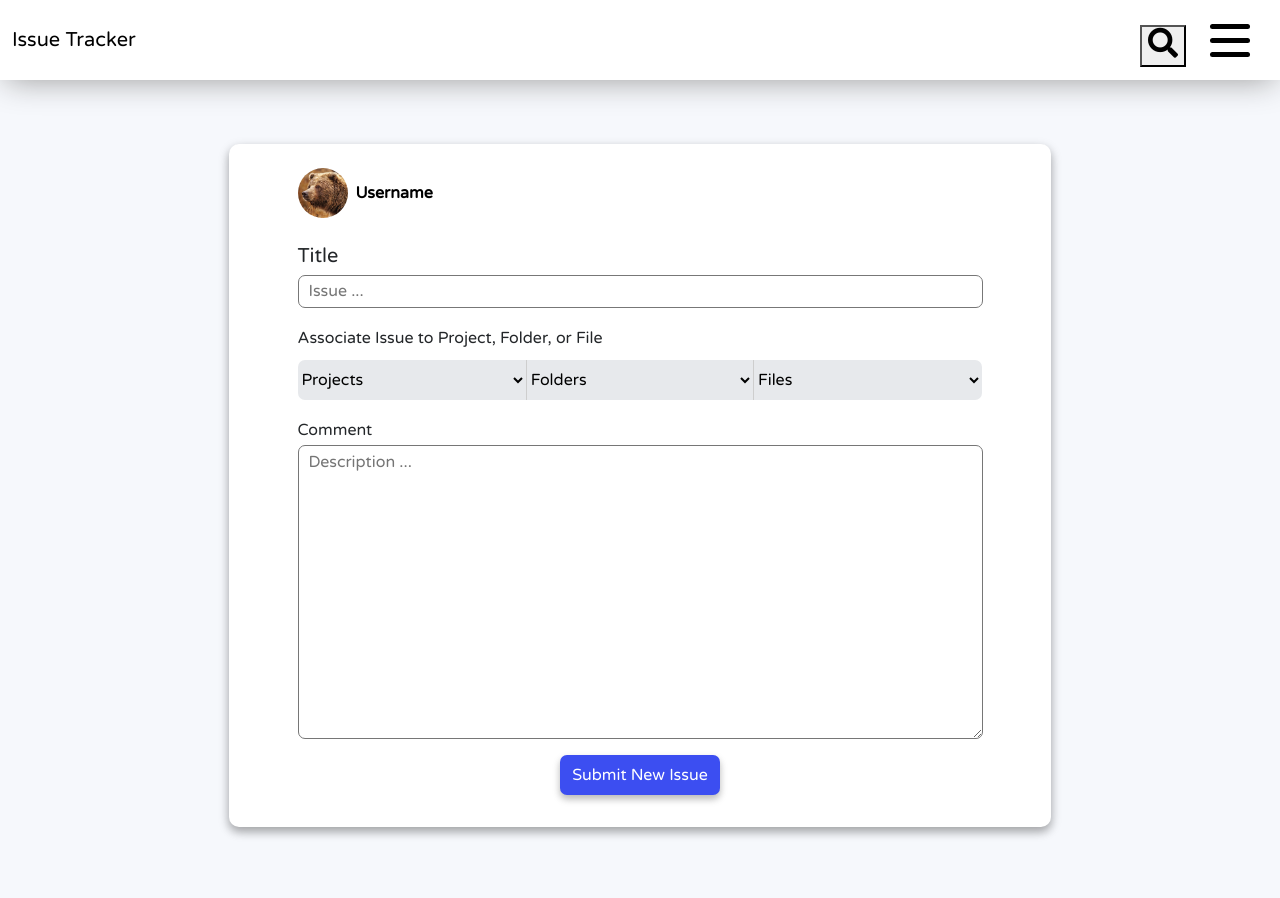
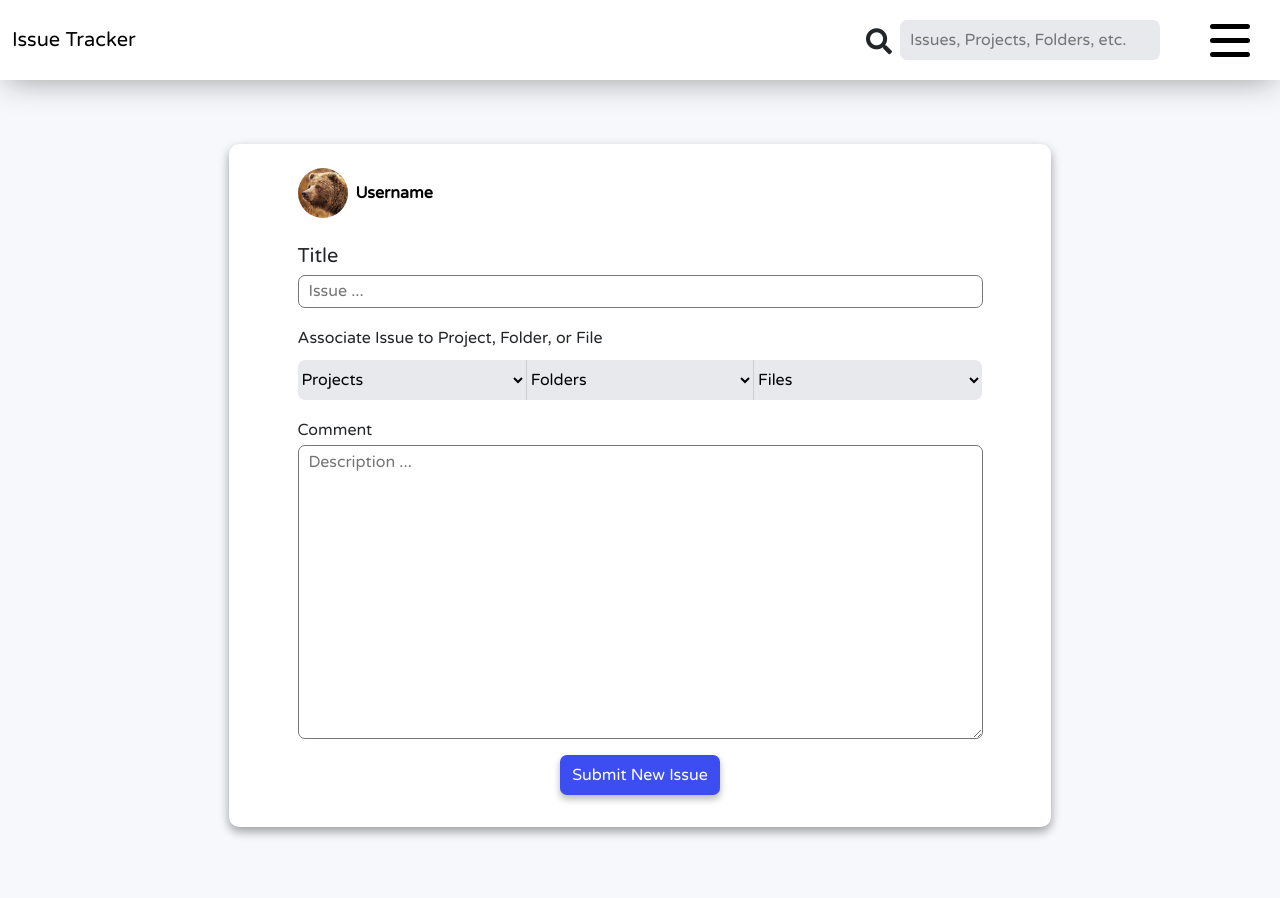
Before and after one commit to RHAM231/GitHub-Issue-Frontend, a Django app: page /issue-create in a window 1280 px wide. Shown: the top 898 px of the page. Run offline with Django 3.2, Linux system fonts and the light colour scheme; some libraries are stand-ins or nearby versions.

Commit message:
Customizing search bar in navbar

```diff
--- a/base/templates/base/base.html
+++ b/base/templates/base/base.html
@@ -53,13 +53,21 @@ See views.py under the projects app
 <body>
   <nav class="navbar navbar-expand-custom">
     <a class="navbar-brand" href="">Issue Tracker</a>
-    <a class="nav-search-mobile hide ml-auto">
+    <!-- <a class="nav-search-mobile hide ml-auto">
       <button class="">
         <span class="nav-search-icon">
           <i class="fas fa-search"></i>
         </span>
       </button>
-    </a>
+    </a> -->
+    <form class="nav-search-collapse ml-auto" action="{% url 'search-results' %}" method="get">
+      <!-- <a class="nav-search-text px-2">Search Site:</a> -->
+      <a class="nav-search-icon mr-1">
+        <i class="fas fa-search"></i>
+      </a>
+      {{ ms_search_form.master_search }}
+      <!-- <button class="button-search my-2 my-sm-0" type="submit">Search</button> -->
+    </form>
     <a>
       <button class="navbar-toggler"
               type="button"
@@ -94,7 +102,7 @@ See views.py under the projects app
         <li class="nav-item"><a href="" class="nav-link link-hover">Github</a></li>
       </ul>
       <ul class="navbar-nav ml-auto">
-        <li class="nav-item">
+        <li class="nav-item nav-search">
           <form class="pr-4 border-right" action="{% url 'search-results' %}" method="get">
             <a class="nav-search-text px-2">Search Site:</a>
             {{ ms_search_form.master_search }}
@@ -102,8 +110,7 @@ See views.py under the projects app
           </form>
         </li>
         <li class="nav-item">
-          <div class="border-left"></div>
-            <a href="" class="login-out-link">Logout</a>
+          <a href="" class="login-out-link">Logout</a>
         </li>
       </ul>
     </div>
--- a/static/js/hamburger.js
+++ b/static/js/hamburger.js
@@ -1,12 +1,10 @@
 const menuBtn = document.querySelector('.navbar-toggler');
 var navLinks = document.querySelectorAll('.nav-link');
-console.log(navLinks)
 let menuOpen = false;
 menuBtn.addEventListener('click', () => {
   if(!menuOpen) {
     menuBtn.classList.add('open');
     for (var i = 0; i < navLinks.length; ++i) {
-      console.log(i)
       navLinks[i].classList.add('squash');
     };
     menuOpen = true;
--- a/static/style.css
+++ b/static/style.css
@@ -50,6 +50,7 @@ body, html {
 /**************************************************************************/
 /*HEADER*/
 /**************************************************************************/
+
 
 /*Set background color and remove default Bootstrap margins and padding*/
 .navbar {
@@ -66,18 +67,34 @@ body, html {
   z-index: 9;
 }
 
-.nav-search-mobile{
+.nav-search-collapse{
+  height: 80px;
+  line-height: 80px;
+}
+
+.nav-search-icon{
   width: 40px;
   height: 80px;
-  padding-top: 25px;
+  /* padding-top: 25px;
   text-align: center;
   cursor: pointer;
   background: #ffffff;
-  border: none;
+  border: none; */
+  position: relative;
 }
 
 .nav-search-icon > i{
-  font-size: 30px;
+  font-size: 26px;
+  width: 60px;
+  height: 10px;
+  position: absolute;
+  top: -35%;
+  left: -20%;
+  transform: translate(-50%, 50%);
+}
+
+.hide{
+  display: none;
 }
 
 /*Style and position the logo*/
@@ -92,7 +109,11 @@ body, html {
 
 /*Adds margin for the dropdown menu for mobile*/
 .navbar-collapse{
-  margin: 0px 20px 20px 20px;
+  margin: 0px 20px 0px 20px;
+}
+
+.navbar > .show{
+  margin: 0px 20px 30px 20px;
 }
 
 .nav-link {
@@ -114,8 +135,7 @@ body, html {
 
 /*Sets hover effects for the navbar links, logo, toggler, and drop down
 items*/
-.link-hover:hover::after,
-.fas:hover{
+.link-hover:hover::after{
   color: #000000;
   text-decoration: none;
   width: 100%;
@@ -216,6 +236,12 @@ keep from breaking the navbar.*/
   }
   .navbar-expand-custom .navbar-nav .dropdown-menu {
     position: absolute;
+  }
+}
+
+@media (max-width: 1325px) {
+  .nav-search{
+    display: none;
   }
 }
 
```
